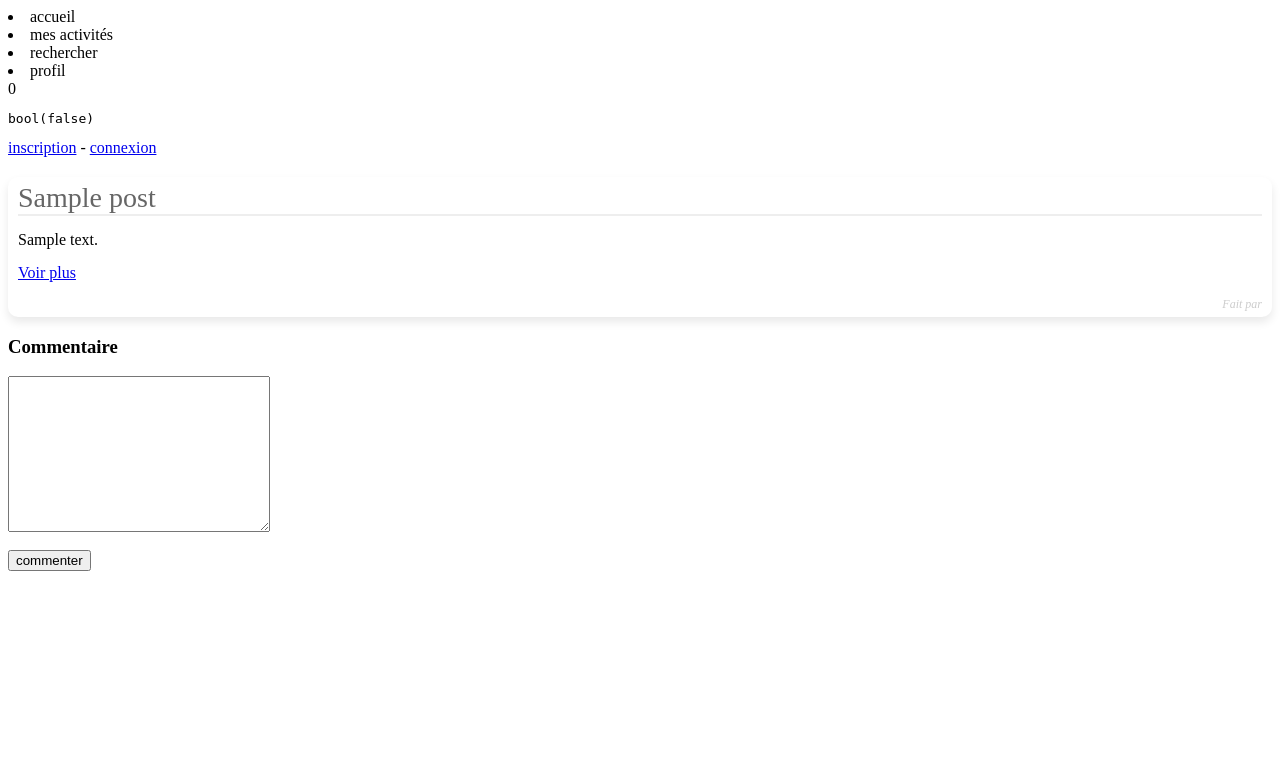
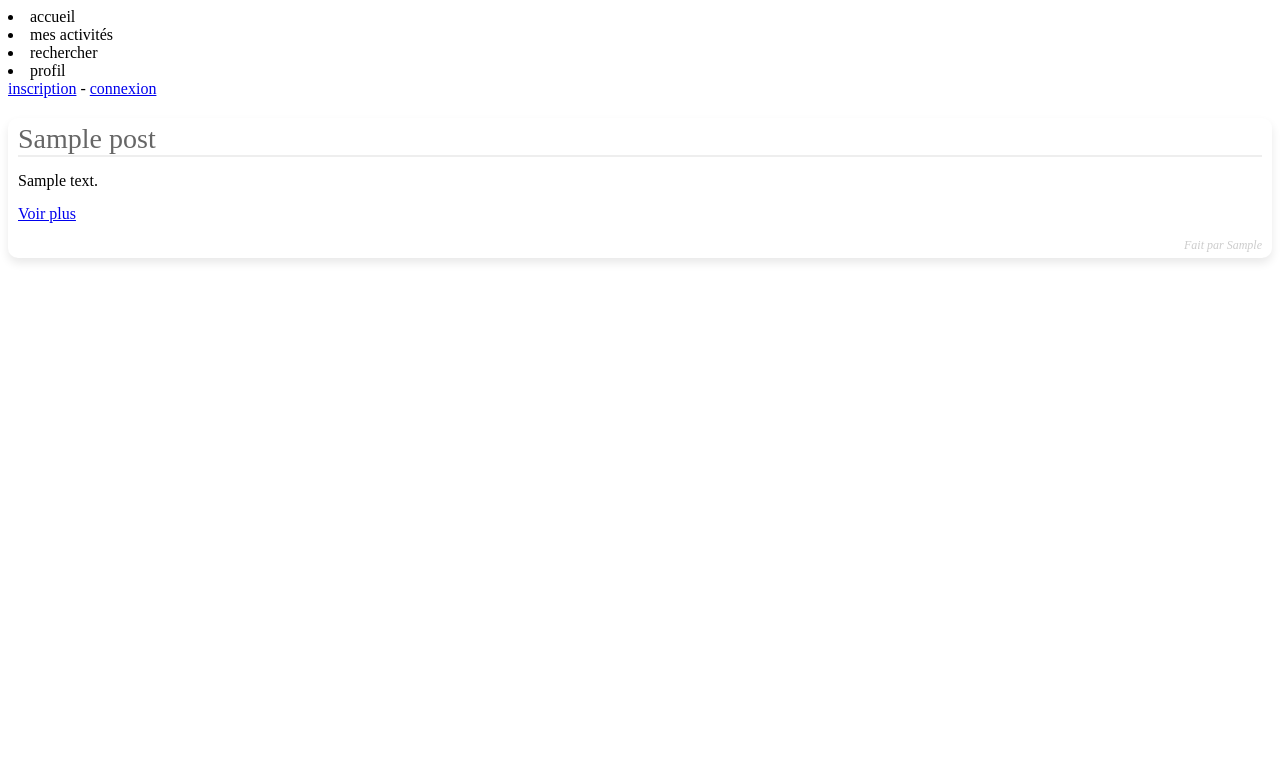
Before and after one commit to Totolescroc/Totolescroc.github.io, a PHP site: page / in a window 1280 px wide. Shown: the top 783 px of the page. Run offline with PHP 8.4, Linux system fonts and the light colour scheme; tables that the repository leaves empty or names only in its code hold one stand-in row (values such as "Sample post").

Commit message:
Add files via upload

```diff
--- a/index.php
+++ b/index.php
@@ -20,16 +20,14 @@
 
     $currentUsers =  getUrrentUser($user);
     $currentUsers = array($currentUsers);
-    $id = intval($currentUsers[0][0]);
-    echo $id;
 
 
 
-  foreach ($currentUsers as $currentUser) {
-    echo "<pre>";
-    var_dump($currentUser);
-    echo "</pre>";
-  }
+//   foreach ($currentUsers as $currentUser) {
+//     echo "<pre>";
+//     var_dump($currentUser);
+//     echo "</pre>";
+//   }
 
     // var_dump($currentUser);
         if(isset($_SESSION['membre'])) {
@@ -56,40 +54,22 @@
         $r = $pdo ->query('SELECT * FROM post');
         while ($event = $r-> fetch(PDO::FETCH_ASSOC)) {
 ?>
-            <div style="margin-top: 20px; background: white; box-shadow: 0 5px 10px rgba(0, 0, 0, .09); padding: 5px 10px; border-radius: 10px"><a href="xxx/<?= $event['id_post'] ?>" style="color: #666; text-decoration: none; font-size: 28px;"><?= $event['titre'] ?></a><div style="border-top: 2px solid #EEE; padding: 15px 0"><?= nl2br($event['content_post']); ?></div><a href="xxx/<?= $event['id_post'] ?>">Voir plus</a>
-                  <div style="padding-top: 15px; color: #ccc; font-style: italic; text-align: right;font-size: 12px;">
-                    Fait par  <?php $event['pseudo']?> </div></div>
+            <div style="margin-top: 20px; background: white; box-shadow: 0 5px 10px rgba(0, 0, 0, .09); padding: 5px 10px; border-radius: 10px">
+            <div style="color: #666; text-decoration: none; font-size: 28px;"><?= $event['titre'] ?></div>
+            <div style="border-top: 2px solid #EEE; padding: 15px 0"><?= nl2br($event['content_post']); ?></div>
+            <a href="single-post.php?id_post=<?= $event['id_post'] ?>">Voir plus</a>
+
+            <div style="padding-top: 15px; color: #ccc; font-style: italic; text-align: right;font-size: 12px;">
+            <?php
+            $get_pseudo = $pdo ->query("SELECT pseudo FROM membre WHERE id_membre = '$event[id_membre]'");
+            $pseudo = $get_pseudo-> fetch(PDO::FETCH_ASSOC);
+            ?>
+            Fait par  <?php echo implode($pseudo)?> </div></div>
 
                     <?php
         }
     ?>
 
-    <h3>Commentaire</h3>
 
-    <form method="post">
-        <textarea name="commentaire" id="commentaire" cols="30" rows="10"></textarea>
-        <br><br>
-		<input type="submit" value="commenter">
-    </form>
-
-    <?php
-    // $x = $pdo ->query('SELECT id_post FROM post');
-// while ($allid = $x-> fetch(PDO::FETCH_ASSOC)) {
-//     echo array_values(implode($allid)[0]);
-// }
-if($_POST) {
-
-
-    // je gere les pb d'apostrophes :
-    // $_POST['commentaire'] = addslashes($_POST['commentaire']);
-    //j'envoie les infos dans la base de données :
-$pdo->exec("INSERT INTO commentaire (id_membre, id_post, content) VALUES ('$currentUsers[id_membre]', '$_POST[commentaire]')");
-}
-
-// $x = $pdo ->query('SELECT * FROM commentaire');
-// while ($commentaire = $x-> fetch(PDO::FETCH_ASSOC)) {
-//     echo $commentaire['content'] . '<br>';
-// }
-?>
 </body>
 </html>
```
Also changed, not shown: single-post.php (+6 -6 lines).
